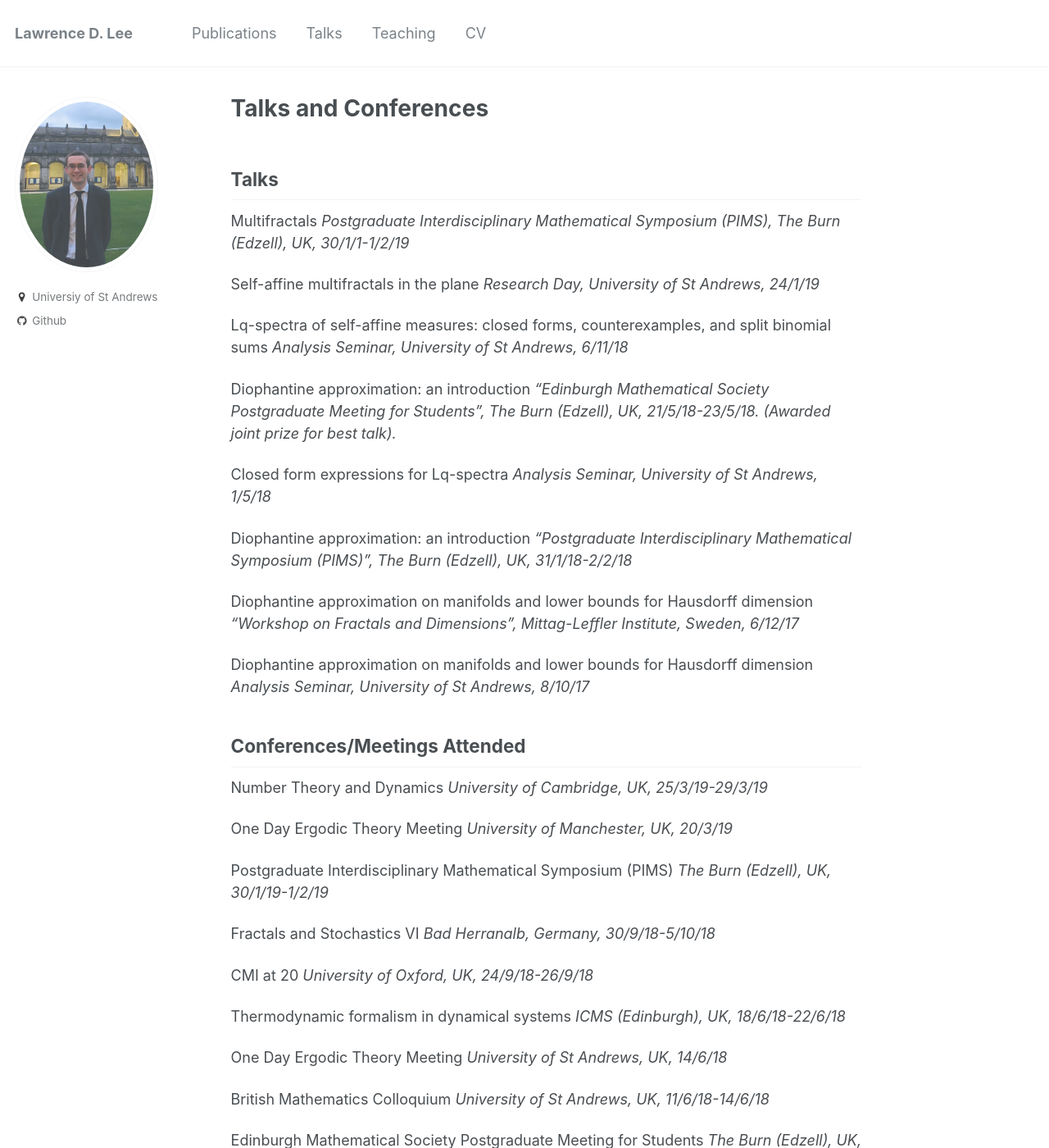
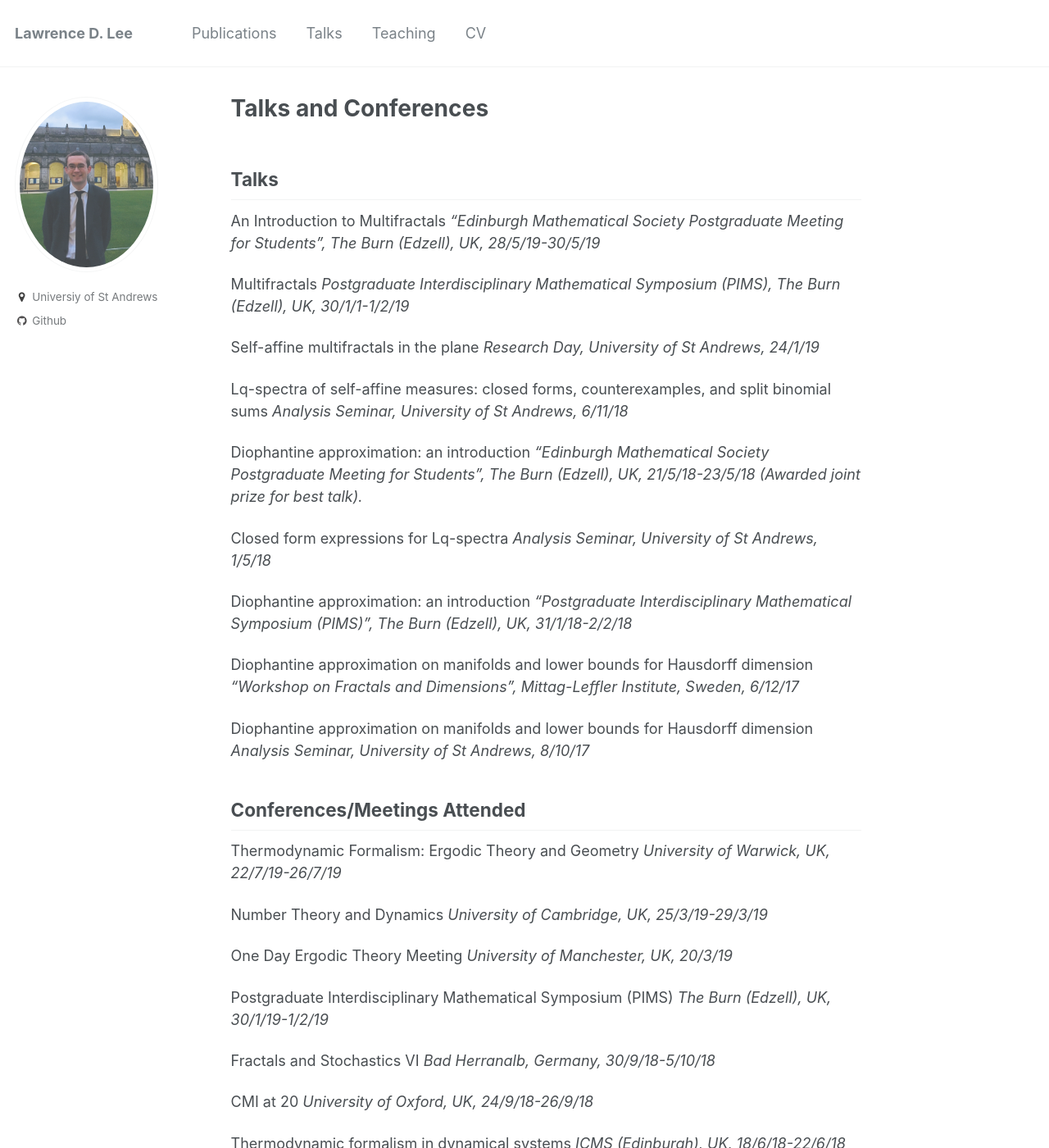
Before and after one commit to amlan-banaji/amlan-banaji.github.io, a Jekyll site: the page built from _pages/talks.md, in a window 1280 px wide and 1400 px high. Shown: the whole window at 82% size. Built offline with Jekyll 4.4.1, drawn with Linux system fonts in a browser that asks for light colours.

Commit message:
Add new talks, conferences and teaching

```diff
--- a/_pages/talks.md
+++ b/_pages/talks.md
@@ -5,6 +5,9 @@ author_profile: true
 ---
 
 ## Talks
+
+An Introduction to Multifractals
+*“Edinburgh Mathematical Society Postgraduate Meeting for Students”, The Burn (Edzell), UK, 28/5/19-30/5/19*
 
 Multifractals
 *Postgraduate Interdisciplinary Mathematical Symposium (PIMS), The Burn (Edzell), UK, 30/1/1-1/2/19*
@@ -16,7 +19,7 @@ Lq-spectra of self-affine measures: closed forms, counterexamples, and split bin
 *Analysis Seminar, University of St Andrews, 6/11/18*
 
 Diophantine approximation: an introduction
-*“Edinburgh Mathematical Society Postgraduate Meeting for Students”, The Burn (Edzell), UK, 21/5/18-23/5/18. (Awarded joint prize for best talk).*
+*“Edinburgh Mathematical Society Postgraduate Meeting for Students”, The Burn (Edzell), UK, 21/5/18-23/5/18 (Awarded joint prize for best talk).*
 
 Closed form expressions for Lq-spectra
 *Analysis Seminar, University of St Andrews, 1/5/18*
@@ -31,6 +34,9 @@ Diophantine approximation on manifolds and lower bounds for Hausdorff dimension
 *Analysis Seminar, University of St Andrews, 8/10/17*
 
 ## Conferences/Meetings Attended
+
+Thermodynamic Formalism: Ergodic Theory and Geometry
+*University of Warwick, UK, 22/7/19-26/7/19*
 
 Number Theory and Dynamics
 *University of Cambridge, UK, 25/3/19-29/3/19*
```
Also changed, not shown: _pages/teaching.md (+3 -0 lines).
